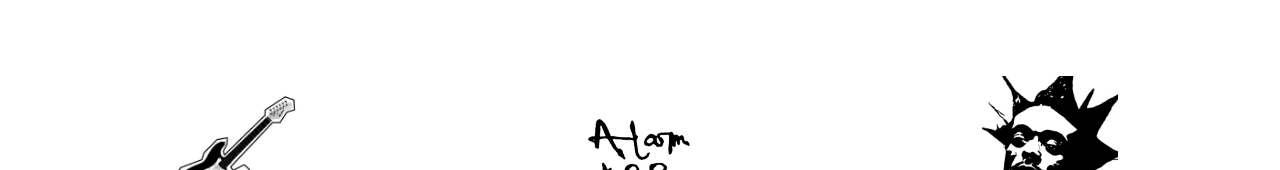
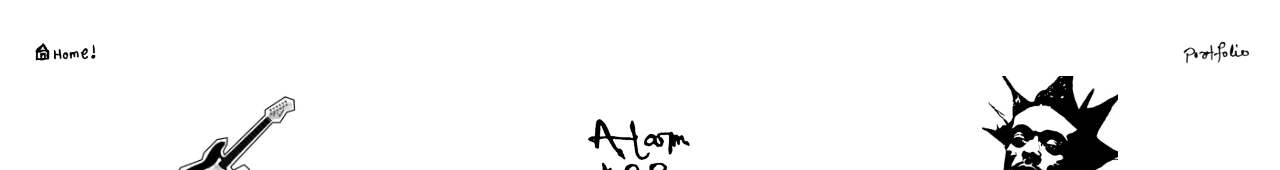
Before and after one commit to draco-go-89/lubo, a plain HTML site: page projects.html in a window 1280 px wide. Shown: the top 170 px of the page. Drawn offline with Linux system fonts and the light colour scheme.

Commit message:
added home and portfolio button on the projects page

```diff
--- a/projects.html
+++ b/projects.html
@@ -43,9 +43,10 @@
             transition: transform 0.3s ease;
         }
 
-        .project-card:hover {
+        /* disabled this hover cuz if i enable this the navbar vanish away */
+        /* .project-card:hover {
             transform: translateY(-5px);
-        }
+        } */
 
         .project-img-wrapper {
             width: 100%;
@@ -63,7 +64,8 @@
         }
 
         .project-info {
-            align-items: center;  /* the text center */
+            align-items: center;
+            /* the text center */
             padding: 20px 10px;
             display: flex;
             flex-direction: column;
@@ -103,7 +105,34 @@
             color: #ffffff;
         }
 
+        .img-btn {
+            display: flex;
+            position: absolute;
+            background-repeat: no-repeat;
+            background-position: center;
+            background-size: contain;
+
+            width: 120px;
+            height: 120px;
+        }
+
+        .btn-one {
+            background-image: url('image/home2.png');
+            left: 1%;
+            top: 0%;
+            background-size: 75%;
+        }
+
+        .btn-six {
+            background-image: url('image/portt.png');
+            right: 1%;
+            top: 0%;
+            background-size: 94%;
+        }
     </style>
+
+    <a href="index.html" class="img-btn btn-one" target="_self" title="Link 1"></a>
+    <a href="https://my-portfolio-rho-red-28.vercel.app/" class="img-btn btn-six" target="_self" title="Link 6"></a>
 
     <div class="project-container">
 
@@ -113,8 +142,9 @@
             </div>
             <div class="project-info">
                 <h3>music player app</h3>
-                <p>A simple Music Player app built by me. Simple and responsive, this app has a password protection login
-              system which makes the app unique to other Music Players.</p>
+                <p>A simple Music Player app built by me. Simple and responsive, this app has a password protection
+                    login
+                    system which makes the app unique to other Music Players.</p>
                 <a href="image/musicplayer1.apk" download="music player - Lubo" class="pill-btn">Install</a>
             </div>
         </div>
@@ -126,11 +156,13 @@
             <div class="project-info">
                 <h3>alarm app</h3>
                 <p>This is a Smart Alarm App, that challenges you with math puzzles to silence the alarm.
-              The alarm rings at high volume automatically, though you can lower it up to 50%. Until and unless the
-              puzzles are solved, the user cannot switch or open to another application.
-              The app also features a built-in music player. Now you can update the app its all free.
-              Install the latest release-9 apk from the drive. [Last update: September 26]</p>
-                <a href="https://drive.google.com/drive/folders/1tks9RpewnjAvlqmUVNC4kSq3ZHX9EPJs" target="_blank" class="pill-btn">Install from drive</a>
+                    The alarm rings at high volume automatically, though you can lower it up to 50%. Until and unless
+                    the
+                    puzzles are solved, the user cannot switch or open to another application.
+                    The app also features a built-in music player. Now you can update the app its all free.
+                    Install the latest release-9 apk from the drive. [Last update: September 26]</p>
+                <a href="https://drive.google.com/drive/folders/1tks9RpewnjAvlqmUVNC4kSq3ZHX9EPJs" target="_blank"
+                    class="pill-btn">Install from drive</a>
             </div>
         </div>
 
@@ -141,7 +173,7 @@
             <div class="project-info">
                 <h3>music player webpage</h3>
                 <p>My personal Music Player application built with HTML, CSS, and JavaScript. Get it on the webpage link
-              below.</p>
+                    below.</p>
                 <a href="https://draco-go-89.github.io/music-player/" target="_blank" class="pill-btn">Play</a>
             </div>
         </div>
```
